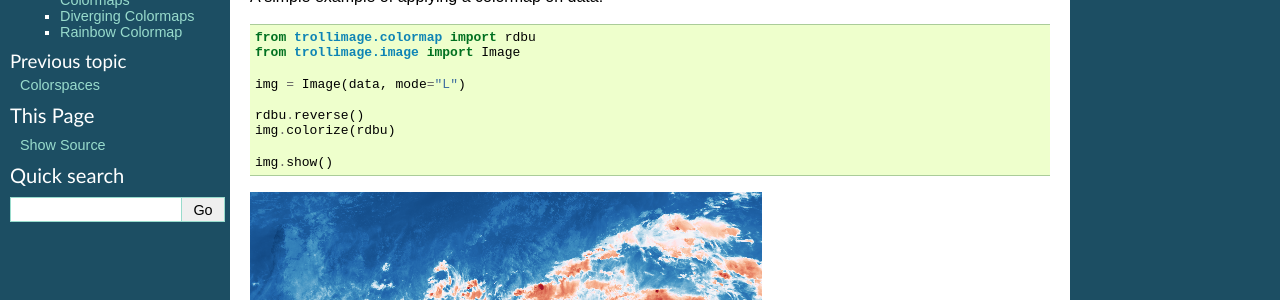
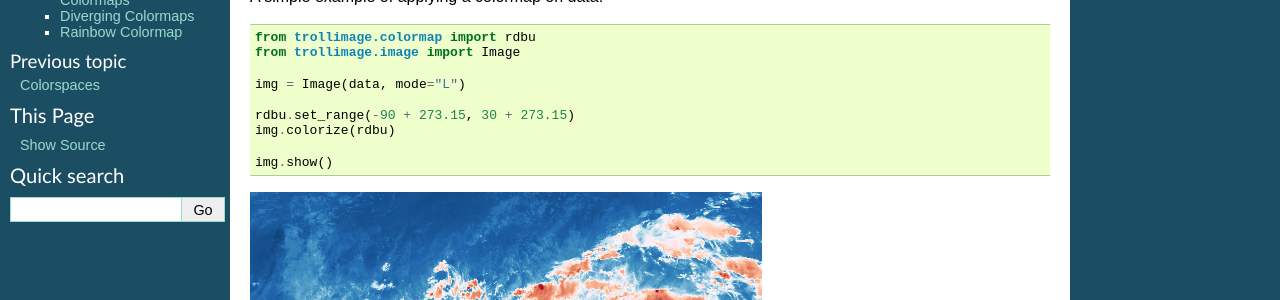
Before and after one commit to pytroll/trollimage, a Sphinx documentation site: the page built from doc/colormap.rst, in a window 1280 px wide and 900 px high. Shown: the part 162-462 px from the top of the window. Built offline with Sphinx 7.4.7, drawn with Linux system fonts in a browser that asks for light colours.

Commit message:
Fixed documentation.
Signed-off-by: Martin Raspaud <martin.raspaud@smhi.se>

```diff
--- a/doc/colormap.rst
+++ b/doc/colormap.rst
@@ -12,7 +12,7 @@ A simple example of applying a colormap on data::
 
     img = Image(data, mode="L")
 
-    rdbu.reverse()
+    rdbu.set_range(-90 + 273.15, 30 + 273.15)
     img.colorize(rdbu)
 
     img.show()
```
